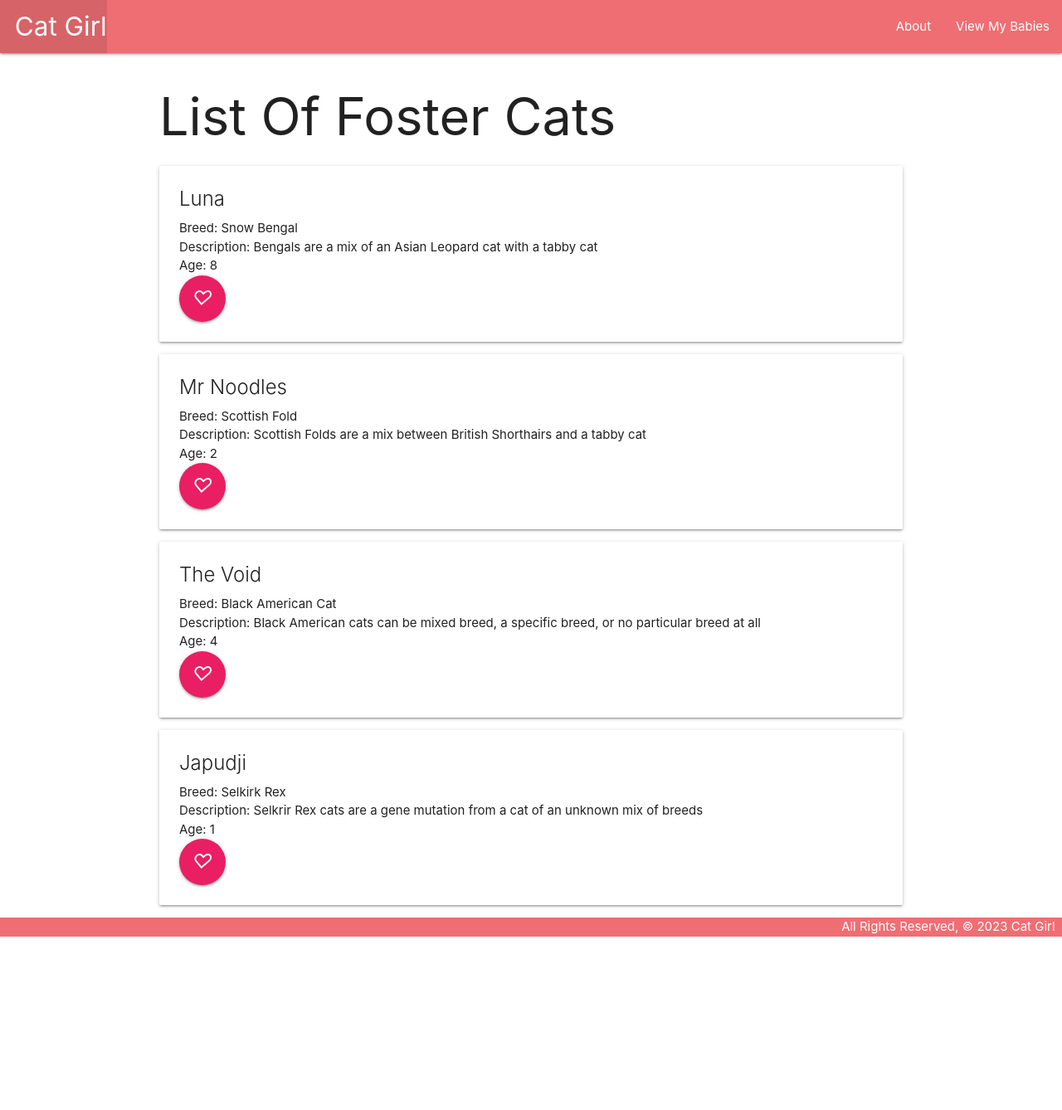
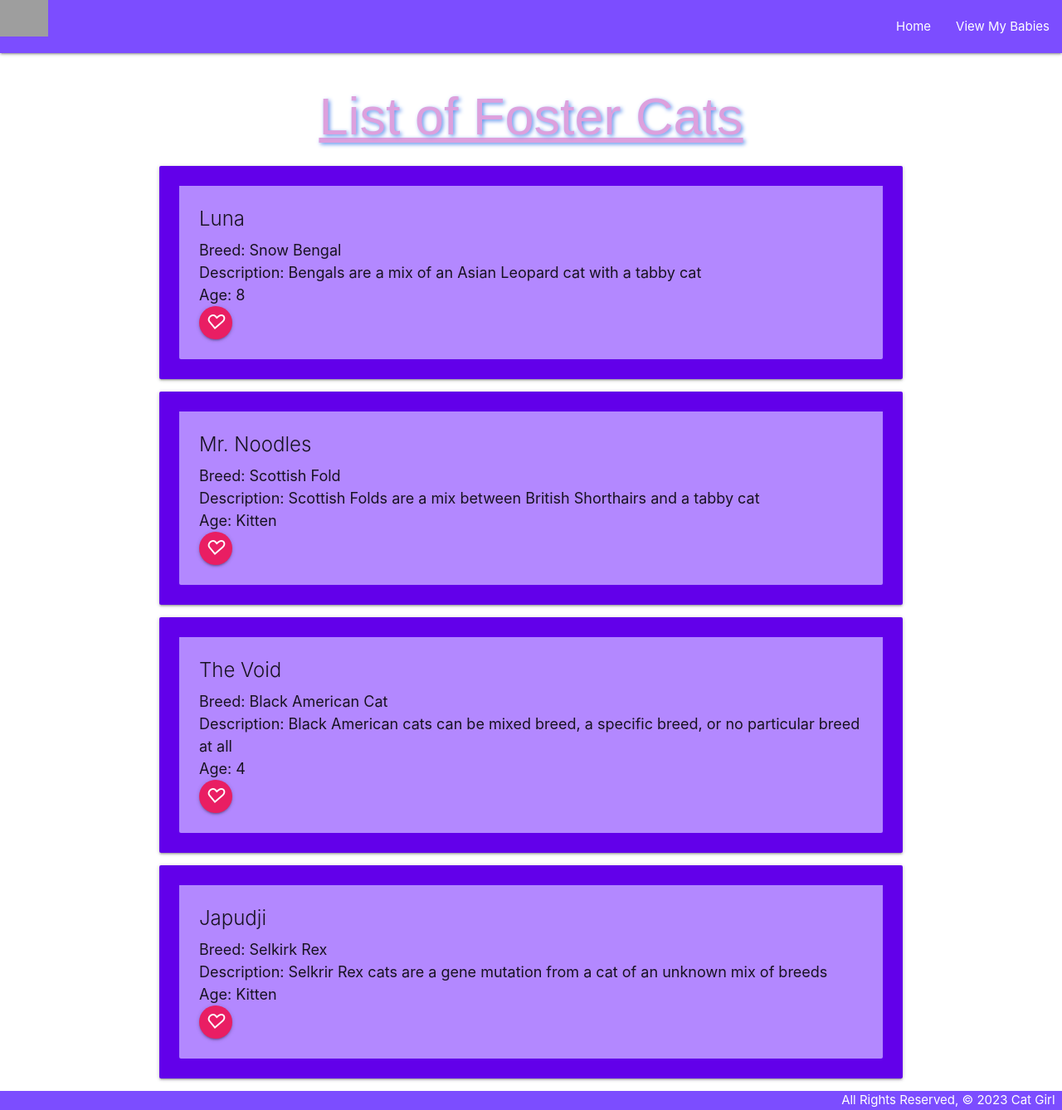
Before and after one commit to Ms-Amira/Cat-Girl, a Django app: page /cats/ in a window 1280 px wide. Shown: the whole page at 83% size. Before the commit the page ends 1129 px from the top, so only its background shows below. Run offline with Django 4.2, Linux system fonts and the light colour scheme; grey boxes are pictures that could not be loaded.

Commit message:
Css style and add additional pages

```diff
--- a/main_app/static/css/style.css
+++ b/main_app/static/css/style.css
@@ -1,3 +1,5 @@
+/* . class and # is id */
+
 body {
     display: flex;
     min-height: 100vh;
@@ -12,3 +14,46 @@ body {
     padding-top: 0;
     text-align: right;
   }
+
+  p {
+    font-size: large;
+  }
+
+  /* .custom-cur {
+    cursor: url('/images/droplet.svg');
+  } */
+
+  .catpic {
+    position: relative;
+    align-self: center;
+    left: 250px;
+  }
+
+
+   #luna {
+    background: url(https://www.indiancreekbengals.com/img/kittens/snow/snow15.png) no-repeat center 200px;
+  }
+
+  .noodles {
+    background: url(https://cdn.shopify.com/s/files/1/0244/7851/5263/products/10_2_1_1024x.jpg?v=1665643467) no-repeat center center fixed;
+  }
+
+.void {
+  background: url(https://www.rd.com/wp-content/uploads/2021/01/GettyImages-1175550351.jpg) no-repeat center center fixed;
+}
+
+.japudji {
+  background: url(https://i.imgur.com/lgeXd56.jpg) no-repeat center center fixed;
+}
+
+  h1 {
+    text-align: center;
+    color:plum;
+    text-decoration-line: underline;
+    text-shadow: 2px 2px 5px cornflowerblue;
+    font-family: fantasy;
+  }
+/*
+  .card-content {
+    font-family: fantasy;
+  } */
--- a/main_app/templates/base.html
+++ b/main_app/templates/base.html
@@ -12,12 +12,10 @@
 <body>
   <header class="navbar-fixed">
     <nav>
-      <div class="nav-wrapper">
-        <ul>
-          <li><a href="/" class="left brand-logo">&nbsp;&nbsp;Cat Girl</a></li>
-        </ul>
+      <div class="nav-wrapper deep-purple accent-2">
+        <a class="brand-logo left"><img src="https://i.imgur.com/Ryz76fa.jpg" width="58"></a>
         <ul class="right">
-            <li><a href="/about">About</a></li>
+            <li><a href="/">Home</a></li>
             <li><a href="/cats">View My Babies</a></li>
 
         </ul>
@@ -28,7 +26,7 @@
     {% block content %}
     {% endblock %}
   </main>
-  <footer class="page-footer">
+  <footer class="page-footer panel deep-purple accent-2">
     <div class="right">All Rights Reserved, &copy; 2023 Cat Girl &nbsp;</div>
   </footer>
 </body>
--- a/main_app/templates/cats/index.html
+++ b/main_app/templates/cats/index.html
@@ -1,20 +1,20 @@
 {% extends 'base.html' %}
 {% block content %}
 
-<h1>List Of Foster Cats</h1>
+<h1>List of Foster Cats</h1>
 
 {% for cat in cats %}
-  <div class="card">
-    <div class="card-content">
+  <div class="card card-panel deep-purple accent-4 card-panel hoverable">
+    <div class="card-content deep-purple accent-1">
       <span class="card-title">{{ cat.name }}</span>
       <p>Breed: {{ cat.breed }}</p>
       <p>Description: {{ cat.description }}</p>
-      {% if cat.age > 0 %}
+      {% if cat.age > 2 %}
         <p>Age: {{ cat.age }}</p>
       {% else %}
         <p>Age: Kitten</p>
       {% endif %}
-      <a class="btn-floating btn-large waves-effect waves-light pink"><i class="material-icons">♡</i></a>
+      <a href="/cats/{{cat.id}}" class="btn-floating pulse-light pink"><i class="material-icons">♡</i></a>
     </div>
   </div>
 {% endfor %}
--- a/main_app/urls.py
+++ b/main_app/urls.py
@@ -3,6 +3,6 @@ from . import views
 
 urlpatterns = [
     path('', views.home, name='home'),
-    path('about/', views.about, name='about'),
     path('cats/', views.cats_index, name='index'),
+    path('cats/<int:id>', views.cats_id, name='details')
 ]
--- a/main_app/views.py
+++ b/main_app/views.py
@@ -3,26 +3,35 @@ from django.http import HttpResponse
 
 
 class Cat:
-    def __init__(self, name, breed, description, age):
+    def __init__(self, name, breed, description, age, id):
         self.name = name
         self.breed = breed
+        self.age = age
+        self.id = id
         self.description = description
-        self.age = age
 
 
 cats = [
-    Cat('Luna', 'Snow Bengal', 'Bengals are a mix of an Asian Leopard cat with a tabby cat', 8),
-    Cat('Mr Noodles', 'Scottish Fold', 'Scottish Folds are a mix between British Shorthairs and a tabby cat', 2),
-    Cat('The Void', 'Black American Cat', 'Black American cats can be mixed breed, a specific breed, or no particular breed at all', 4),
-    Cat('Japudji', 'Selkirk Rex', 'Selkrir Rex cats are a gene mutation from a cat of an unknown mix of breeds', 1)
+    Cat('Luna', 'Snow Bengal', 'Bengals are a mix of an Asian Leopard cat with a tabby cat', 8, 1),
+    Cat('Mr. Noodles', 'Scottish Fold', 'Scottish Folds are a mix between British Shorthairs and a tabby cat', 2, 2),
+    Cat('The Void', 'Black American Cat', 'Black American cats can be mixed breed, a specific breed, or no particular breed at all', 4, 3),
+    Cat('Japudji', 'Selkirk Rex', 'Selkrir Rex cats are a gene mutation from a cat of an unknown mix of breeds', 1, 4)
 ]
 
 # Create your views here.
 def home(request):
-    return HttpResponse('<h1>Hello /ᐠ｡‸｡ᐟ\ﾉ</h1>')
+    return render(request, 'home.html')
 
-def about(request):
-    return render(request, 'about.html')
 
 def cats_index(request):
     return render(request, 'cats/index.html', {'cats': cats})
+
+def cats_id(request, id):
+    def check_cat(cat):
+        if cat.id == int(id):
+            print('cat')
+            return True
+        else:
+            return False
+    cat = list(filter(check_cat,cats))[0]
+    return render(request, 'cats/details.html', {'cats': cat})
```
Also changed, not shown: main_app/templates/about.html (deleted, +0 -8 lines), main_app/templates/cats/details.html (added, +34 -0 lines), main_app/templates/home.html (added, +13 -0 lines).
